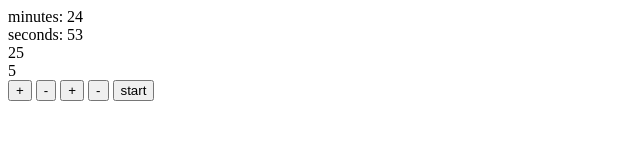
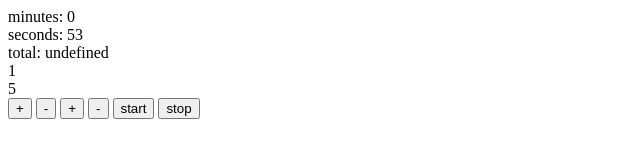
Before and after one commit to pierreguillaumelaurin/pomodoro-Clock, a plain HTML site: page index.html in a window 1280 px wide. Both pictures are taken after a click on the button "start". Shown: the whole page, without its empty margins (0-640 px from the left). Drawn offline with Linux system fonts and the light colour scheme.

Commit message:
Add stop button

```diff
--- a/index.html
+++ b/index.html
@@ -16,6 +16,7 @@
         <button id="add-button-break">+</button>
         <button id="substract-button-break">-</button>
         <button id="start-button">start</button>
+        <button id="stop-button">stop</button>
     </div>
     <script src="script.js"></script>
 </body>
--- a/script.js
+++ b/script.js
@@ -5,7 +5,7 @@
 
 //set desired countdown variable
 var currentDate = new Date();
-var pomodoroDuration = 25;
+var pomodoroDuration = 1;
 var deadline = new Date(currentDate.getTime() + (pomodoroDuration * 60 * 1000));
 
 var breakDuration = 5;
@@ -47,6 +47,7 @@ function getTimeRemaining(endtime) {
     var t = Date.parse(endtime) - Date.parse(new Date());
     var seconds = Math.floor((t / 1000) % 60);
     var minutes = Math.floor((t / 1000) / 60);
+    var total = Math.floor((t /1000) / 60);
 
     return {
         'minutes': minutes,
@@ -60,15 +61,25 @@ function initializeClock(id, endtime) {
         var t = getTimeRemaining(endtime);
         clock.innerHTML =
             'minutes: ' + t.minutes + '<br>' +
-            'seconds: ' + t.seconds;
+            'seconds: ' + t.seconds + '<br>' + 'total: ' + t.total;
         if (t.total <= 0) {
+            clearInterval(timeinterval);
+        }
+        stopButton.addEventListener('click', stopClock)
+        function stopClock() {
             clearInterval(timeinterval);
         }
     }, 1000);
 }
 
+function stopClock(id) {
+  var clock = document.getElementById(id);
+
+}
+
 // Adding event listener to the startbutton
 var startButton = document.getElementById('start-button');
+var stopButton = document.getElementById('stop-button');
 startButton.addEventListener('click', startClock);
 
 // You need to create another function abstracting away what the button will do
```
